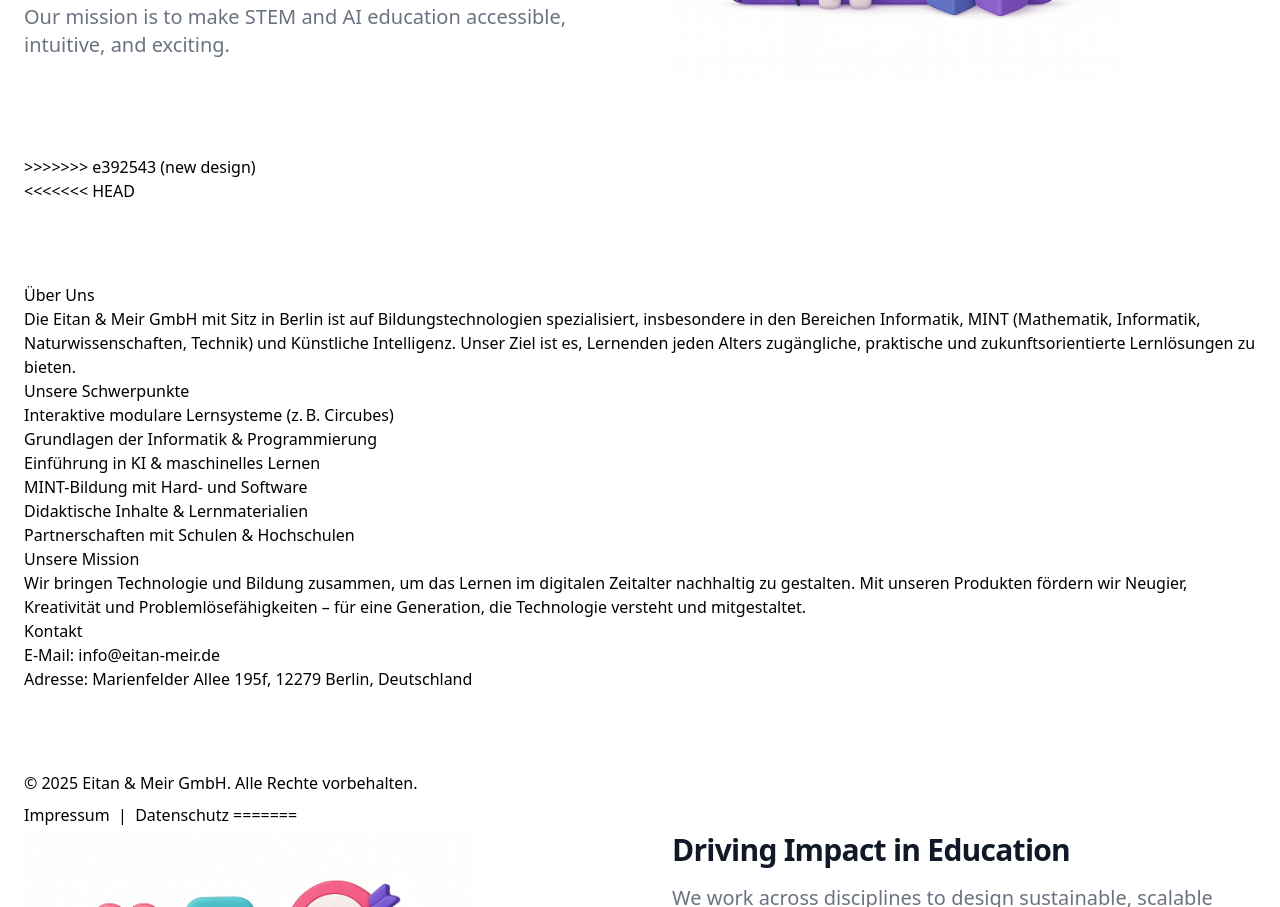
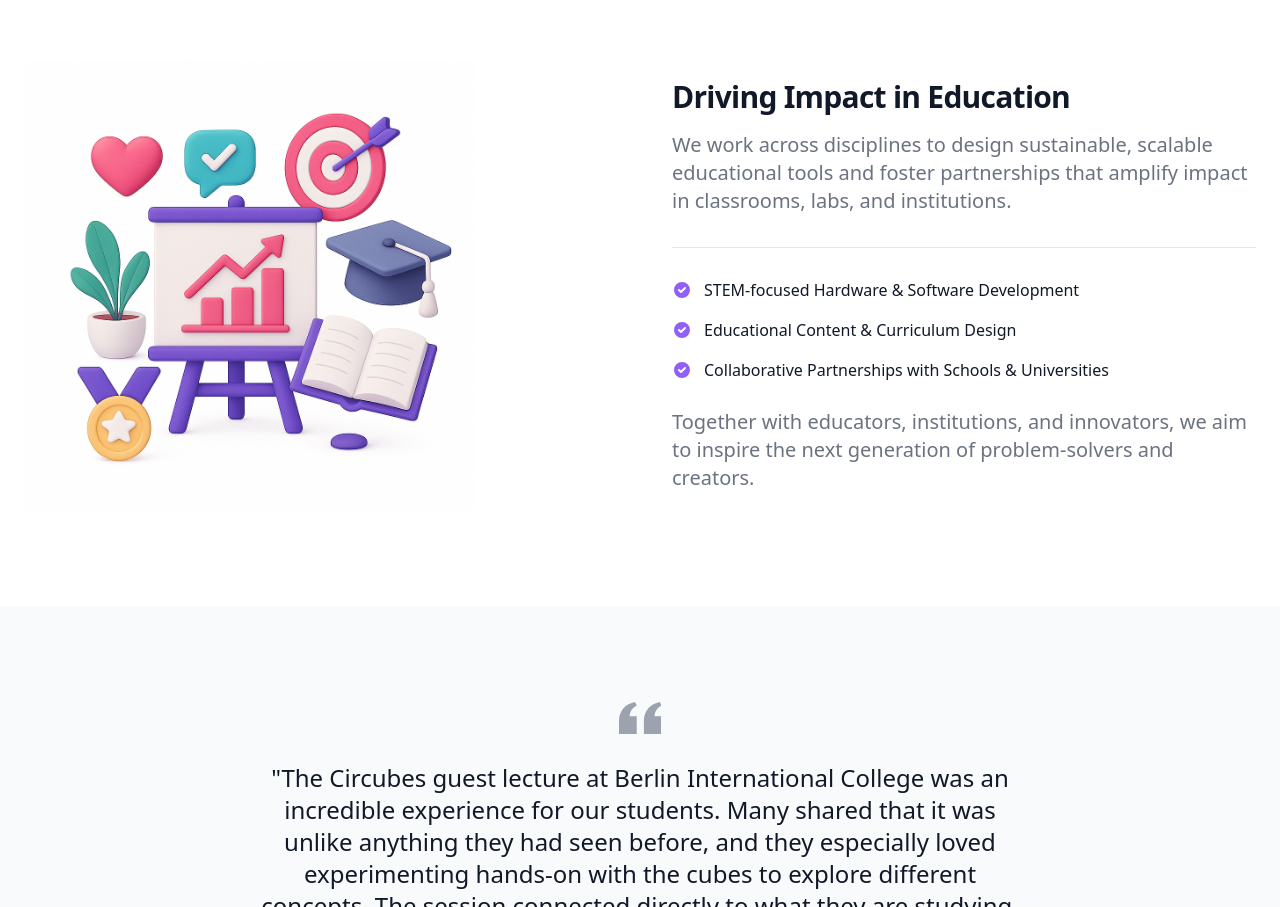
Before and after one commit to eitanmeir/website, a plain HTML site: page index.html in a window 1280 px wide. Shown: the part 1893-2800 px from the top of the page. Drawn offline with nearby package versions, Linux system fonts and the light colour scheme.

Commit message:
new design

```diff
--- a/index.html
+++ b/index.html
@@ -8,6 +8,7 @@
   <meta charset="UTF-8" />
   <meta http-equiv="X-UA-Compatible" content="IE=edge" />
   <meta name="viewport" content="width=device-width, initial-scale=1.0" />
+
   <title>Eitan & Meir — Educational Technology for Computer Science, STEM & AI</title>
 
   <!-- Meta SEO -->
@@ -62,21 +63,9 @@
     "sameAs": []
   }
   </script>
->>>>>>> e392543 (new design)
 </head>
 
 <body>
-<<<<<<< HEAD
-  <div style="position: absolute; top: 0.5rem; right: 1.5rem; font-size: 0.85rem;">
-    <a href="index-en.html" style="margin-right: 0.75rem; color: #1a1a1a;">EN</a>
-    <a href="index.html" style="color: #1a1a1a;">DE</a>
-  </div>
-
-  <header style="margin-top: 0; padding-top: 0;">
-    <div class="header-container">
-      <h1 class="logo" style="margin-top: 0; color: #444; padding-top: 15px;">EITAN & MEIR</h1>
-      <p class="tagline">Bildungstechnologie für Informatik, MINT und KI</p>
-=======
     <header class="fixed w-full">
         <nav class="bg-white border-gray-200 py-2.5 dark:bg-gray-900">
             <div class="flex flex-wrap items-center justify-between max-w-screen-xl px-4 mx-auto">
@@ -239,50 +228,8 @@
       <img class="hidden w-full mb-4 rounded-lg lg:mb-0 lg:flex" style="width: 450px;"
            src="./images/feature-1.png"
            alt="Educational technology focus illustration">
->>>>>>> e392543 (new design)
     </div>
 
-<<<<<<< HEAD
-  <main>
-    <section>
-      <h2>Über Uns</h2>
-      <p>
-        Die Eitan & Meir GmbH mit Sitz in Berlin ist auf Bildungstechnologien spezialisiert, insbesondere in den Bereichen Informatik, MINT (Mathematik, Informatik, Naturwissenschaften, Technik) und Künstliche Intelligenz. Unser Ziel ist es, Lernenden jeden Alters zugängliche, praktische und zukunftsorientierte Lernlösungen zu bieten.
-      </p>
-    </section>
-
-    <section>
-      <h2>Unsere Schwerpunkte</h2>
-      <ul>
-        <li>Interaktive modulare Lernsysteme (z. B. Circubes)</li>
-        <li>Grundlagen der Informatik & Programmierung</li>
-        <li>Einführung in KI & maschinelles Lernen</li>
-        <li>MINT-Bildung mit Hard- und Software</li>
-        <li>Didaktische Inhalte & Lernmaterialien</li>
-        <li>Partnerschaften mit Schulen & Hochschulen</li>
-      </ul>
-    </section>
-
-    <section>
-      <h2>Unsere Mission</h2>
-      <p>
-        Wir bringen Technologie und Bildung zusammen, um das Lernen im digitalen Zeitalter nachhaltig zu gestalten. Mit unseren Produkten fördern wir Neugier, Kreativität und Problemlösefähigkeiten – für eine Generation, die Technologie versteht und mitgestaltet.
-      </p>
-    </section>
-
-    <section>
-      <h2>Kontakt</h2>
-      <p>E-Mail: <a href="mailto:info@eitan-meir.de">info@eitan-meir.de</a></p>
-      <p>Adresse: Marienfelder Allee 195f, 12279 Berlin, Deutschland</p>
-    </section>
-  </main>
-
-  <footer>
-    <div class="footer-inner">
-      <div style="margin-bottom: 0.5rem;">&copy; 2025 Eitan & Meir GmbH. Alle Rechte vorbehalten.</div>
-      <div>
-        <a href="Impressum.html">Impressum</a> &nbsp;|&nbsp; <a href="Impressum.html">Datenschutz</a>
-=======
     <!-- Row 2 -->
     <div class="items-center gap-8 lg:grid lg:grid-cols-2 xl:gap-16">
       <img class="hidden w-full mb-4 rounded-lg lg:mb-0 lg:flex"
@@ -344,7 +291,6 @@
           Together with educators, institutions, and innovators, we aim to inspire
           the next generation of problem-solvers and creators.
         </p>
->>>>>>> e392543 (new design)
       </div>
     </div>
   </div>
@@ -619,7 +565,7 @@ We design modular learning tools, create engaging content, and build technology
 
     <footer class="bg-white dark:bg-gray-800">
         <div class="max-w-screen-xl p-4 py-6 mx-auto lg:py-16 md:p-8 lg:p-10">
-            <div class="grid grid-cols-2 gap-8 md:grid-cols-3 lg:grid-cols-4">
+            <div class="grid grid-cols-2 gap-8 md:grid-cols-3 lg:grid-cols-5">
                 <div>
                     <h3 class="mb-6 text-sm font-semibold text-gray-900 uppercase dark:text-white">Company</h3>
                     <ul class="text-gray-500 dark:text-gray-400">
```
